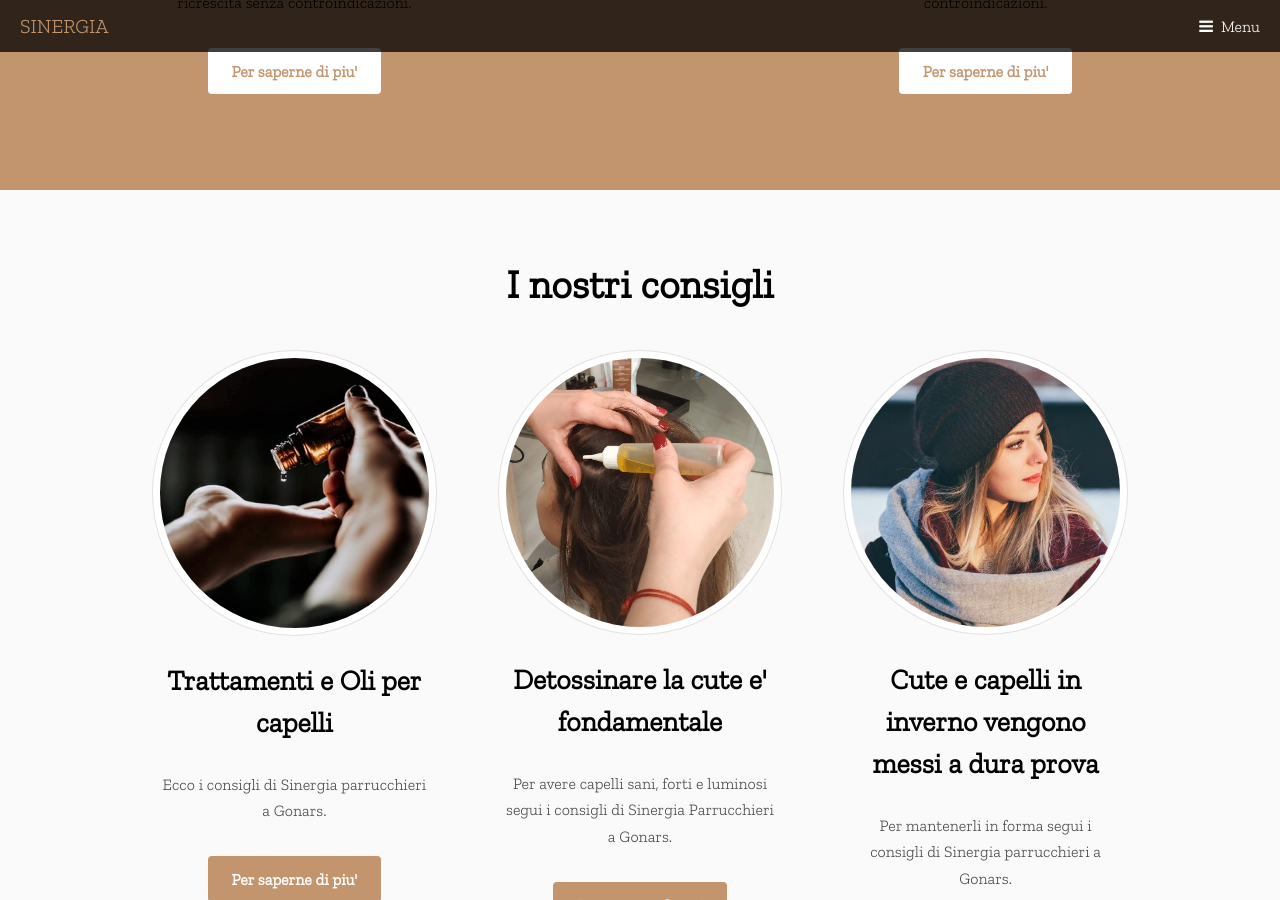
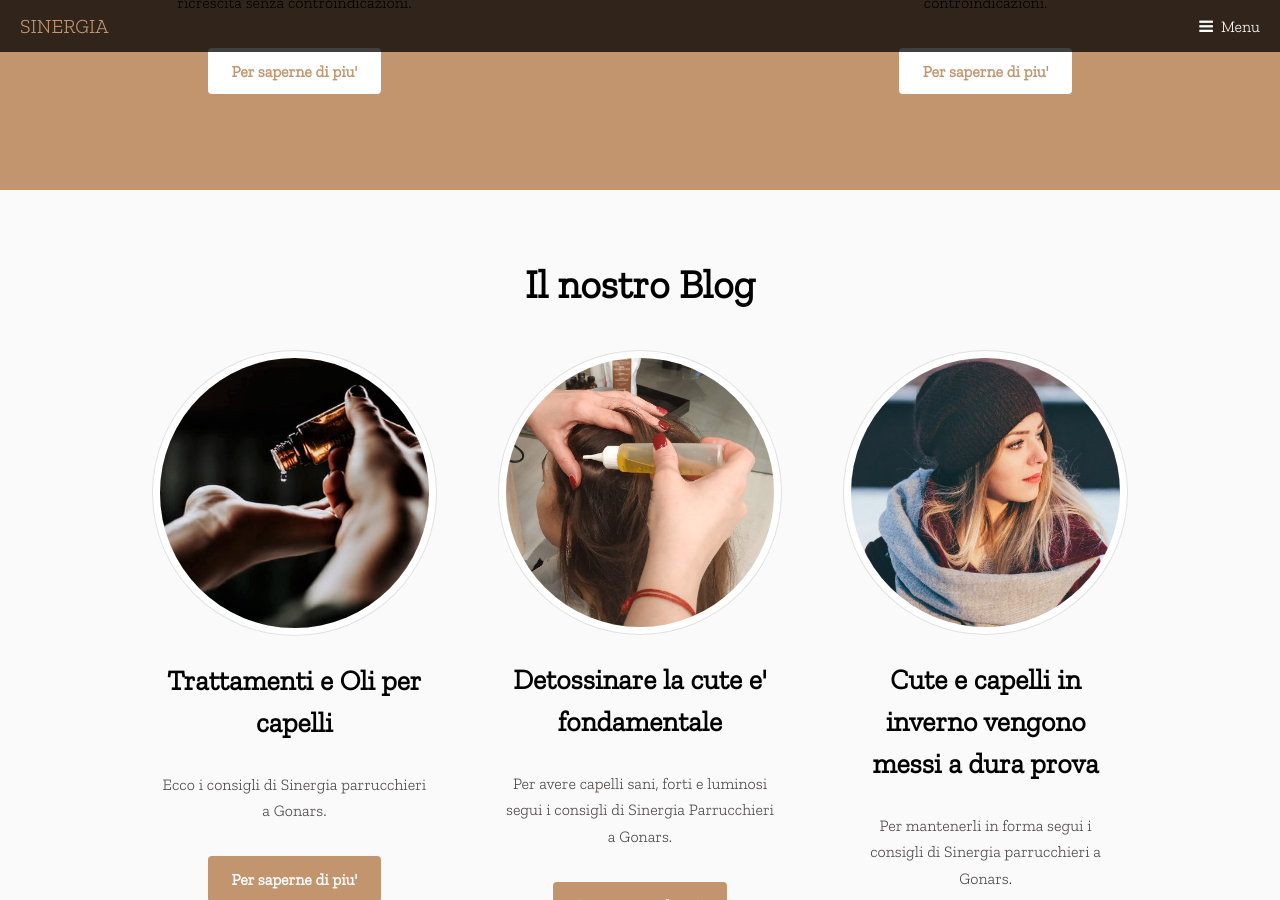
Before and after one commit to nardy70/sinergiaweb, a Jekyll site: the page built from index.md, in a window 1280 px wide and 900 px high, scrolled down 4159 px. Built offline with Jekyll 4.4.1, drawn with Linux system fonts in a browser that asks for light colours; comment, search, counter and statistics services are not loaded; a style sheet for code colours, icons or effects is not loaded.

Commit message:
Add files via upload

```diff
--- a/_includes/header.html
+++ b/_includes/header.html
@@ -12,7 +12,7 @@
 		<li><a href="/biografia">Biografia</a></li>
 		<li><a href="/index.html#benessere" class="scrolly">Benessere</a></li>
 		<li><a href="/index.html#ricrescita" class="scrolly">Ricrescita</a></li>
-		<li><a href="/index.html#consigli" class="scrolly">Consigli</a></li>
+		<li><a href="/index.html#blog" class="scrolly">Blog</a></li>
 		<li><a href="/#footer" class="scrolly">Contatti</a></li>
 		<li><a href="/dovesiamo.html">Dove siamo</a></li>
 		<!-- <li><a href="elements.html" class="scrolly">Elements</a></li> -->
--- a/_includes/main.html
+++ b/_includes/main.html
@@ -108,11 +108,11 @@
 		</div>
 	</section>
 
-	<!-- Section CONSIGLI -->
-	<section id="consigli" class="wrapper style1">
+	<!-- Section BLOG -->
+	<section id="blog" class="wrapper style1">
 		<div class="inner">
 			<header class="align-center">
-				<h2>I nostri consigli</h2>
+				<h2>Il nostro Blog</h2>
 				<p></p>
 			</header>
 			<div class="flex flex-3">
```
